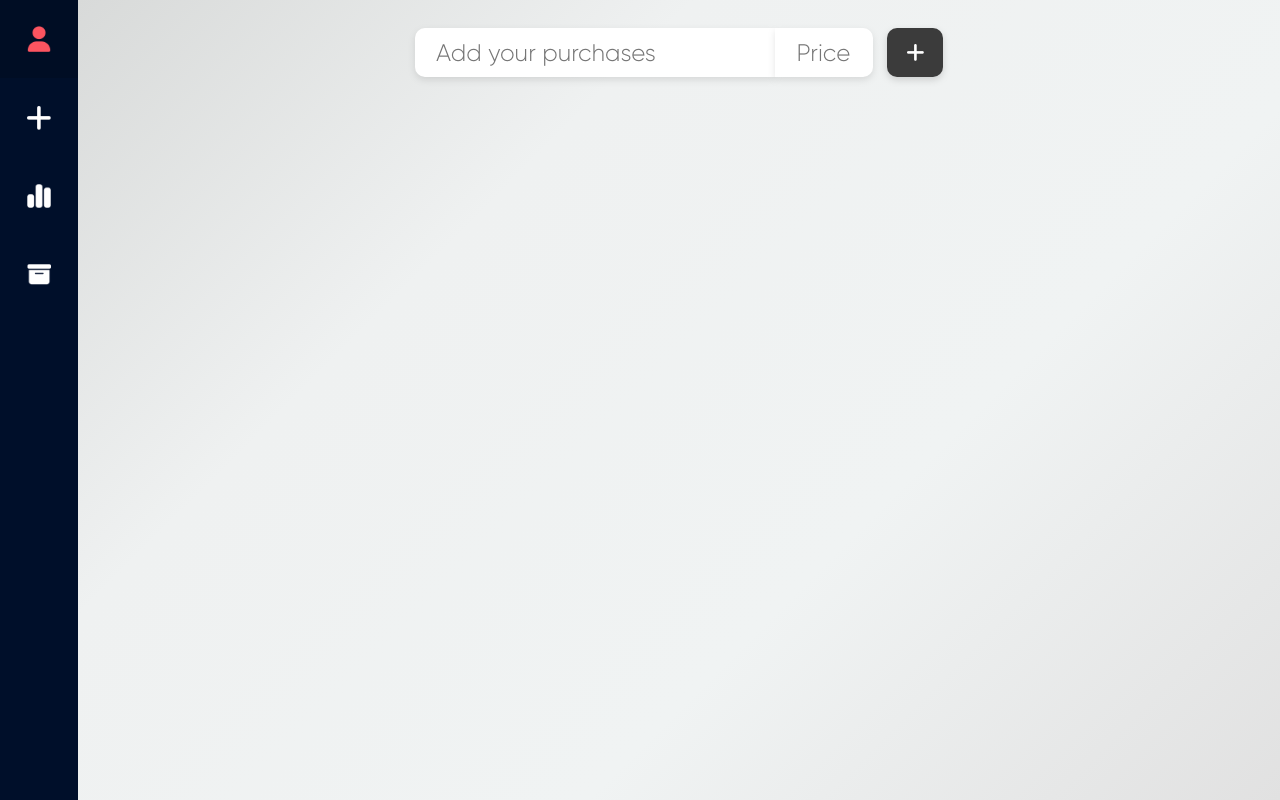
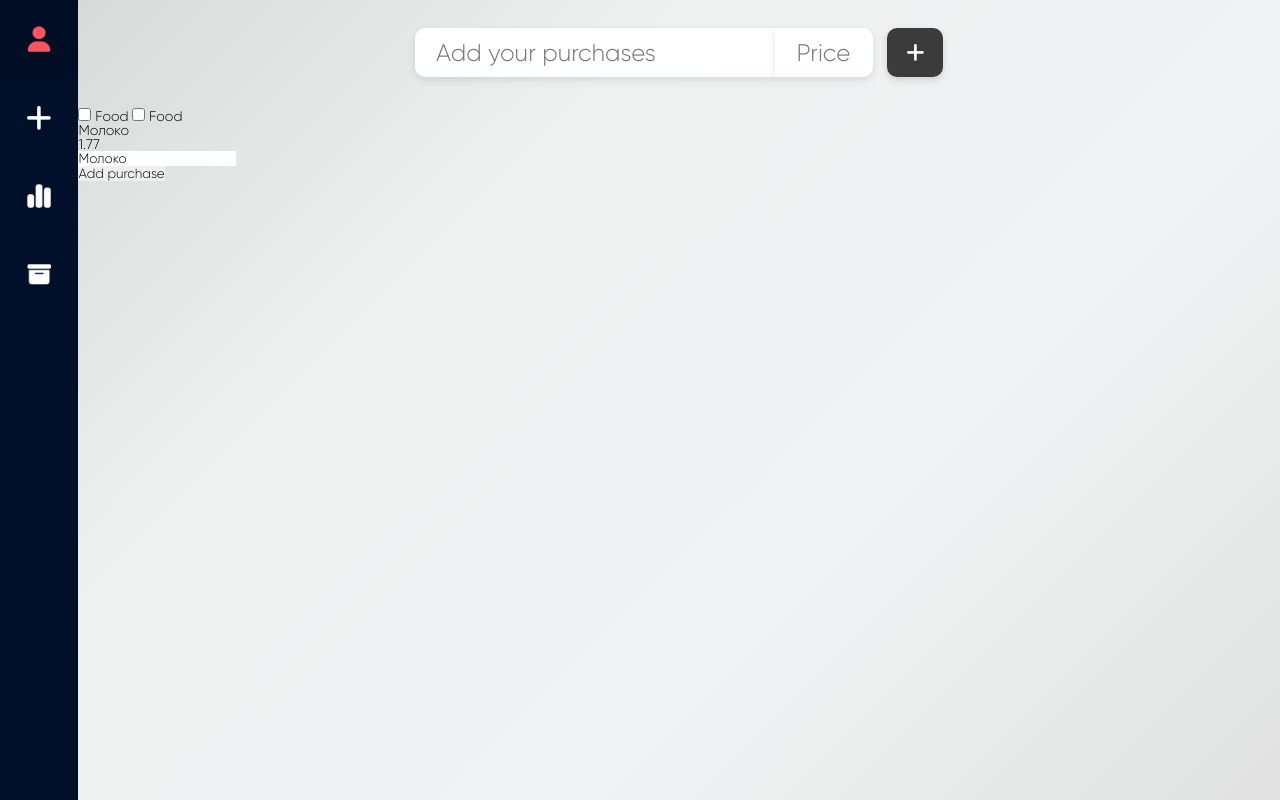
Before and after one commit to NikolasSnorkell/fin_management, a SvelteKit app: page / in a window 1280 px wide. Built offline with nearby package versions, Linux system fonts and the light colour scheme.

Commit message:
Added_html_for_workspace

```diff
--- a/src/routes/add/+page.svelte
+++ b/src/routes/add/+page.svelte
@@ -9,16 +9,18 @@
 
 </script>
 
-
+<div id="add_container">
 
 <MainInput/>
 <Workspace/>
 
-
+</div>
 
 <style>
 
-
+#add_container{
+	width: 100%;
+}
 
 
 </style>
--- a/src/routes/add/MainInput.svelte
+++ b/src/routes/add/MainInput.svelte
@@ -24,6 +24,7 @@
 
     .main_input{
         width: 100%;
+        height: 10vh;
         display: flex;
         justify-content: center;
         margin-top: 2rem;
--- a/src/routes/add/Workspace.svelte
+++ b/src/routes/add/Workspace.svelte
@@ -1,9 +1,44 @@
 
 <script>
-
+    import trash_white from '$lib/img/trash-solid.png';
 </script>
 
+<div id="add__workspace" >
+        <div id="add__category">
+            <input type="checkbox" name="option1" id="cat_option1">
+            <label for="cat_option1">Food</label>
 
+            <input type="checkbox" name="option1" id="cat_option1">
+            <label for="cat_option1">Food</label>
+        </div>
+
+        <div id="add__items">
+            <div class="item">
+                <div class="face">
+                    <p class="item_title">Молоко</p>
+                    <p class="item_price">1.77</p>
+                </div>
+                <div class="hovered">
+                    <input type="text" class="item_hashtags" value='Молоко'>
+                    <!-- <p class="item_hashtags"></p> -->
+                    <p class="item_delete" style="background-image: url({trash_white});"></p>
+                </div>
+            </div>
+
+
+        </div>
+
+        <div id="add__others">
+            <div id="date"></div>
+            <div id="market"></div>
+
+            <button id="add_button">Add purchase</button>
+
+        </div>
+
+
+
+</div>
 
 
 <style>
@@ -18,4 +53,5 @@
 
 
 
+
 </style>
```
